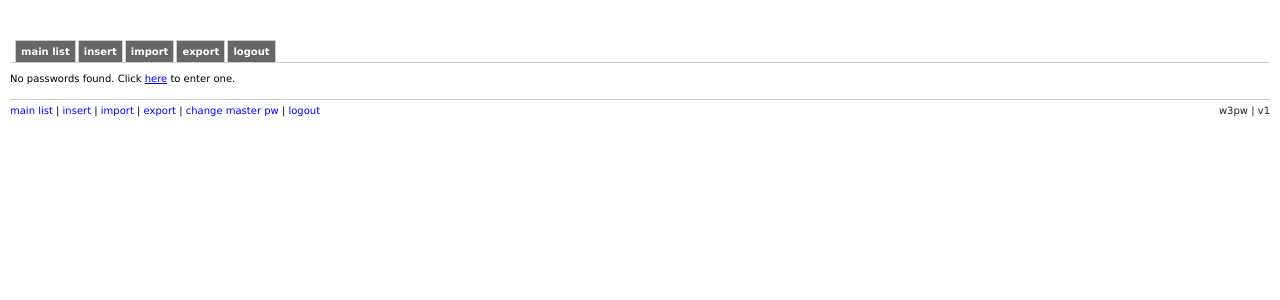
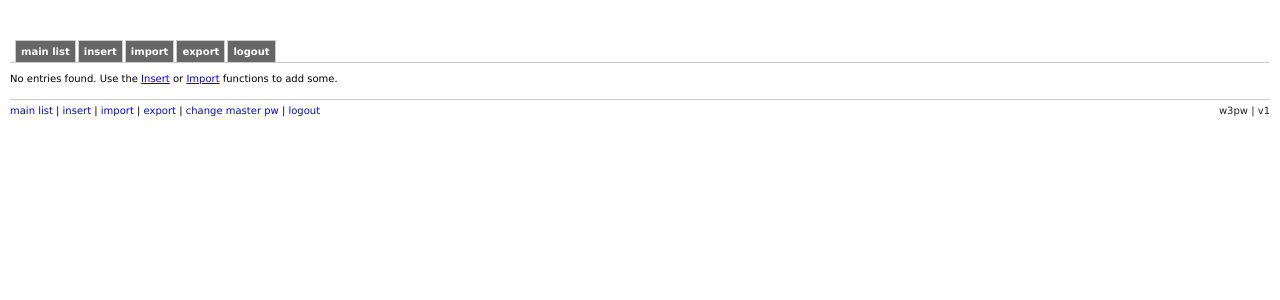
Before and after one commit to tphalp/Tr0ub4dor, a PHP site: page /main.php in a window 1280 px wide. Shown: the top 300 px of the page. Run offline with PHP 8.4, Linux system fonts and the light colour scheme; the visitor is signed in with stand-in values (Sample User, id 1).

Commit message:
- Minor change to message shown when no wallet entries exist in the database.

```diff
--- a/frontend/main.php
+++ b/frontend/main.php
@@ -1,4 +1,10 @@
 <?php
+/* SVN FILE: $Id$ */
+/*
+$Rev::               $:  Revision of last commit
+$Author::            $:  Author of last commit
+$Date::              $:  Date of last commit
+*/
   session_cache_limiter('nocache');
   session_start();
 
@@ -38,7 +44,7 @@
   reset($header_array);
 
   if (count($header_array) == 0) {
-    $out__ .= '<p>No passwords found. Click <a href="insert.php">here</a> to enter one.</p>';
+    $out__ .= '<p>No entries found. Use the <a href="insert.php">Insert</a> or <a href="import.php">Import</a> functions to add some.</p>';
   }
 
   // initialize some vars
```
